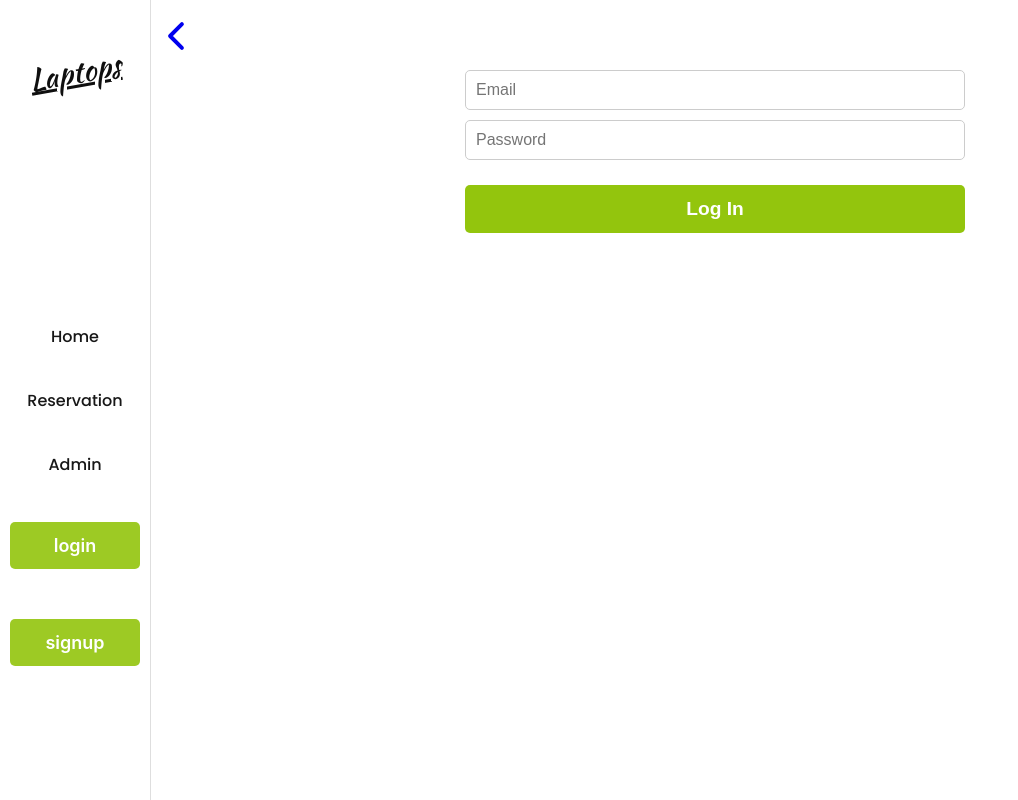
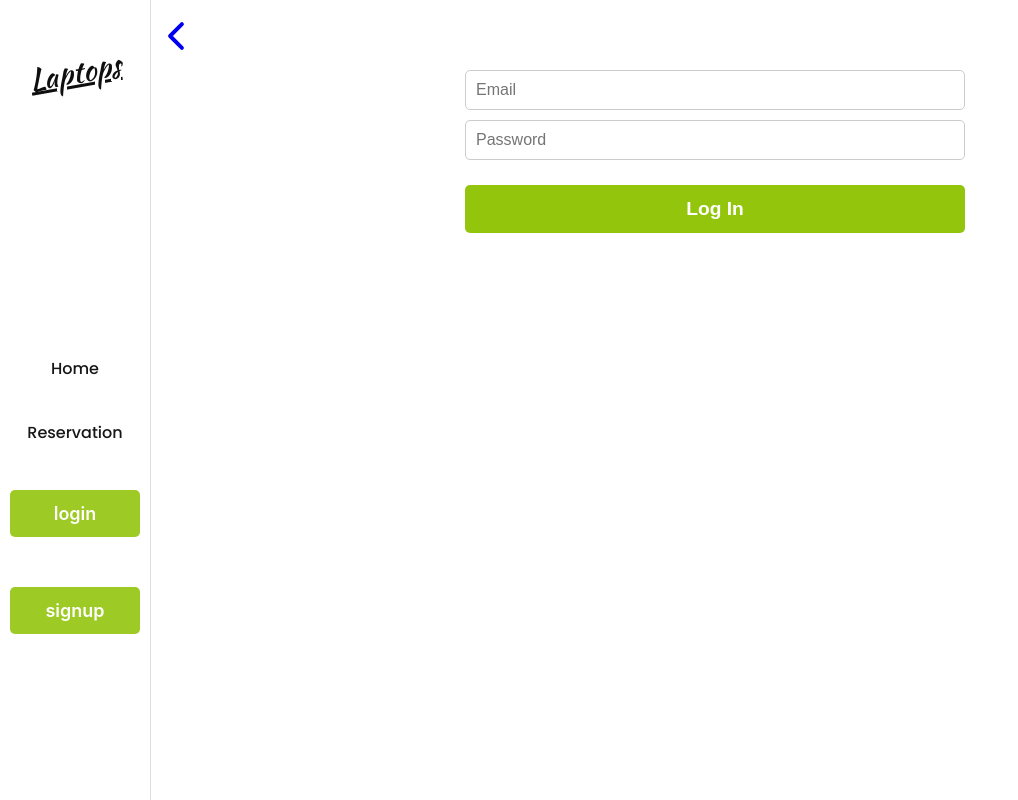
Before and after one commit to shasherazi/laptops-ecommerce, a React (Vite) app: page /login in a window 1280 px wide. Shown: the whole page, without its empty margins (0-1018 px from the left). Built offline with nearby package versions, Linux system fonts and the light colour scheme.

Commit message:
update header.jsx

```diff
--- a/src/components/header/Header.jsx
+++ b/src/components/header/Header.jsx
@@ -2,27 +2,44 @@ import PropTypes from 'prop-types';
 import close from '../../assets/close.png';
 import { Link } from 'react-router-dom';
 import styles from './Splash.module.css';
+import { useSelector, useDispatch } from 'react-redux';
+import { logout } from '../../redux/user/userSlice';
 
 const Header = ({ isMenuActive, setIsMenuActive }) => {
+  const dispatch = useDispatch();
+  const isAdmin = useSelector((state) => state.user.isAdmin);
+
+  const handleLogout = () => {
+    dispatch(logout());
+  };
+
   const closeMenu = () => {
-    console.log('Close menu clicked');
     setIsMenuActive(false);
   };
 
   return (
     <header className={isMenuActive ? 'active' : ''}>
-      <Link  to="/" className="logo">Laptops</Link >
+      <Link to="/" className="logo">Laptops</Link>
       <nav>
         <ul>
           <Link to='/' className="single-nav"><li>Home</li></Link>
           <Link to='/my-reservation' className="single-nav"><li>Reservation</li></Link>
-          <Link to='/admin' className="single-nav"><li>Admin</li></Link>
+          {isAdmin && <Link to='/admin' className="single-nav"><li>Admin</li></Link>}
+          {!isAdmin && (
+            <>
               <Link to="/login" className={styles.login}>
                 login
               </Link>
               <Link to="/signup" className={styles.signup}>
                 signup
               </Link>
+            </>
+          )}
+          {isAdmin && (
+            <button onClick={handleLogout} className={styles.logout}>
+              Logout
+            </button>
+          )}
         </ul>
       </nav>
       <img src={close} className='close' onClick={closeMenu} />
@@ -35,5 +52,4 @@ Header.propTypes = {
   setIsMenuActive: PropTypes.func.isRequired,
 };
 
-
 export default Header;
--- a/src/pages/AdminPage.jsx
+++ b/src/pages/AdminPage.jsx
@@ -14,6 +14,7 @@ const AdminProductManagement = () => {
   const [productStorage, setProductStorage] = useState('');
   const [searchKeyword, setSearchKeyword] = useState('');
   const { products, isLoading, isError } = useSelector((state) => state.products);
+  const isAdmin = useSelector((state) => state.user.isAdmin);
 
   useEffect(() => {
     dispatch(fetchProducts());
@@ -114,6 +115,7 @@ const AdminProductManagement = () => {
   return (
     <section className='admin-page'>
       <h1>Admin Product Management</h1>
+      {isAdmin ? (
       <div className='admin-page-content'>
         <div className='admin-page-add'>
           <h2>Add Product</h2>
@@ -204,6 +206,9 @@ const AdminProductManagement = () => {
           </div>
         </div>
       </div>
+      ) : (
+        <p>You are not authorized to access this page.</p>
+      )}
     </section>
   );
 };
--- a/src/redux/user/userSlice.js
+++ b/src/redux/user/userSlice.js
@@ -4,6 +4,7 @@ const initialState = {
   name: "",
   email: "",
   Authorization: localStorage.getItem("Authorization") || "",
+  isAdmin: false,
 };
 
 const usersSlice = createSlice({
@@ -28,6 +29,7 @@ const usersSlice = createSlice({
         ...state,
         email: "",
         Authorization: "",
+        isAdmin: false,
       };
     },
     setToken: (state, action) => {
@@ -37,9 +39,15 @@ const usersSlice = createSlice({
         Authorization: action.payload,
       };
     },
+    setIsAdmin: (state, action) => {
+      return {
+        ...state,
+        isAdmin: action.payload,
+      };
+    },
   },
 });
 
-export const { setEmail, setName, logout, setToken } = usersSlice.actions;
+export const { setEmail, setName, logout, setToken, setIsAdmin } = usersSlice.actions;
 
 export default usersSlice.reducer;
```
Lines whose indentation alone changed are shown as unchanged.
